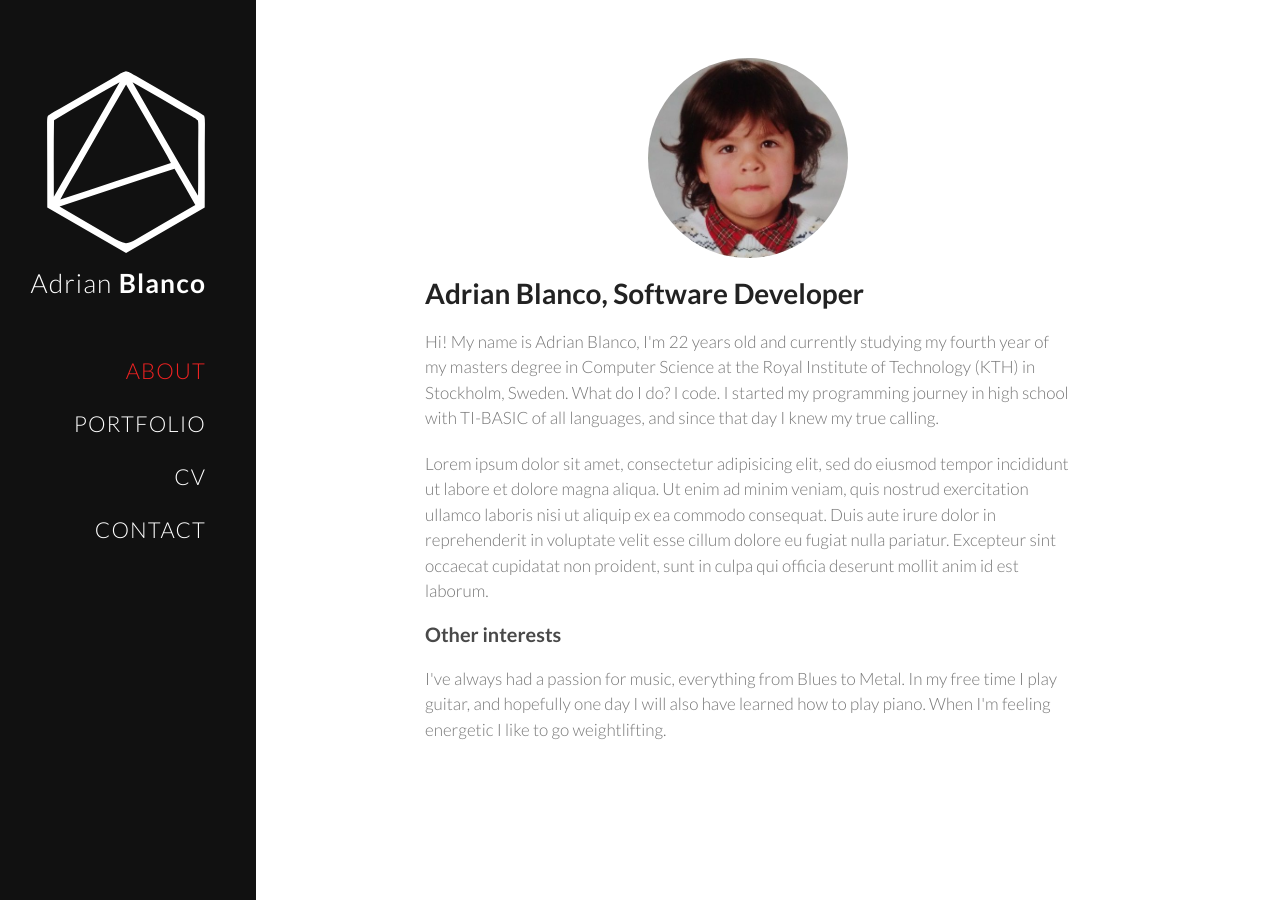
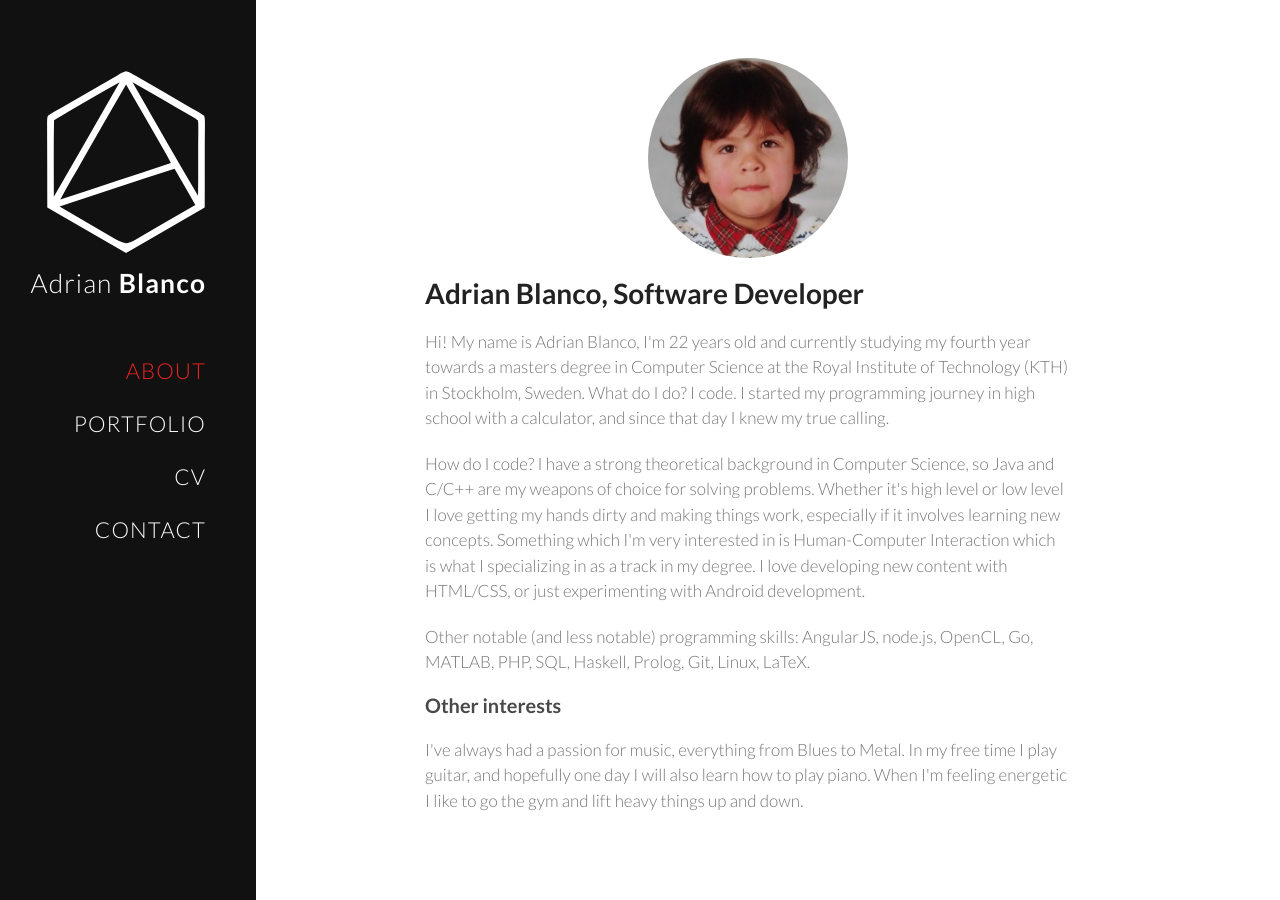
Before and after one commit to adrianblancode/adrianblancode.github.io, a Jekyll site: the page built from index.html, in a window 1280 px wide and 900 px high. Built offline with Jekyll 4.4.1, drawn with Linux system fonts in a browser that asks for light colours; nearby versions of some CDN libraries.

Commit message:
update about

```diff
--- a/index.html
+++ b/index.html
@@ -10,12 +10,15 @@ nav: home
     <h1>Adrian Blanco, Software Developer</h1>
   </header>
   <section>
-    <p>Hi! My name is Adrian Blanco, I'm 22 years old and currently studying my fourth year of my masters degree in Computer Science at the Royal Institute of Technology (KTH) in Stockholm, Sweden. What do I do? I code. I started my programming journey in high school with TI-BASIC of all languages, and since that day I knew my true calling.</p>
+    <p>Hi! My name is Adrian Blanco, I'm 22 years old and currently studying my fourth year towards a masters degree in Computer Science at the Royal Institute of Technology (KTH) in Stockholm, Sweden. What do I do? I code. I started my programming journey in high school with a calculator, and since that day I knew my true calling.</p>
 
-    <p>Lorem ipsum dolor sit amet, consectetur adipisicing elit, sed do eiusmod tempor incididunt ut labore et dolore magna aliqua. Ut enim ad minim veniam, quis nostrud exercitation ullamco laboris nisi ut aliquip ex ea commodo consequat. Duis aute irure dolor in reprehenderit in voluptate velit esse cillum dolore eu fugiat nulla pariatur. Excepteur sint occaecat cupidatat non proident, sunt in culpa qui officia deserunt mollit anim id est laborum.</p>
+    <p>How do I code? I have a strong theoretical background in Computer Science, so Java and C/C++ are my weapons of choice for solving problems. Whether it's high level or low level I love getting my hands dirty and making things work, especially if it involves learning new concepts. Something which I'm very interested in is Human-Computer Interaction which is what I specializing in as a track in my degree. I love developing new content with HTML/CSS, or just experimenting with Android development.
+    </p>
+
+    <p>Other notable (and less notable) programming skills: AngularJS, node.js, OpenCL, Go, MATLAB, PHP, SQL, Haskell, Prolog, Git, Linux, LaTeX.</p>
 
     <h3>Other interests</h3>
 
-    <p>I've always had a passion for music, everything from Blues to Metal. In my free time I play guitar, and hopefully one day I will also have learned how to play piano. When I'm feeling energetic I like to go weightlifting.</p>
+    <p>I've always had a passion for music, everything from Blues to Metal. In my free time I play guitar, and hopefully one day I will also learn how to play piano. When I'm feeling energetic I like to go the gym and lift heavy things up and down.</p>
   </section>
 </div>
--- a/portfolio/index.html
+++ b/portfolio/index.html
@@ -23,6 +23,6 @@ nav: portfolio
     <p>For my candidate thesis I developed a program which through genetic algorithms simulates an environment with artificial bacteria, which over time evolve to better adapt to their environments. The aim of this research was to observe co-evolution into stable ecosystems with heterogenous species.</p>
   </section>
   <section>
-  	<p>The rest of my projects can be seen at <a href="https://github.com/adrianblp"><i class="fa fa-github-alt"></i> github.com/adrianblp</a></p>
+  	<p>The rest of my projects can be seen at <a href="https://github.com/adrianblp">github.com/adrianblp</a></p>
   </section>
 </div>
```
